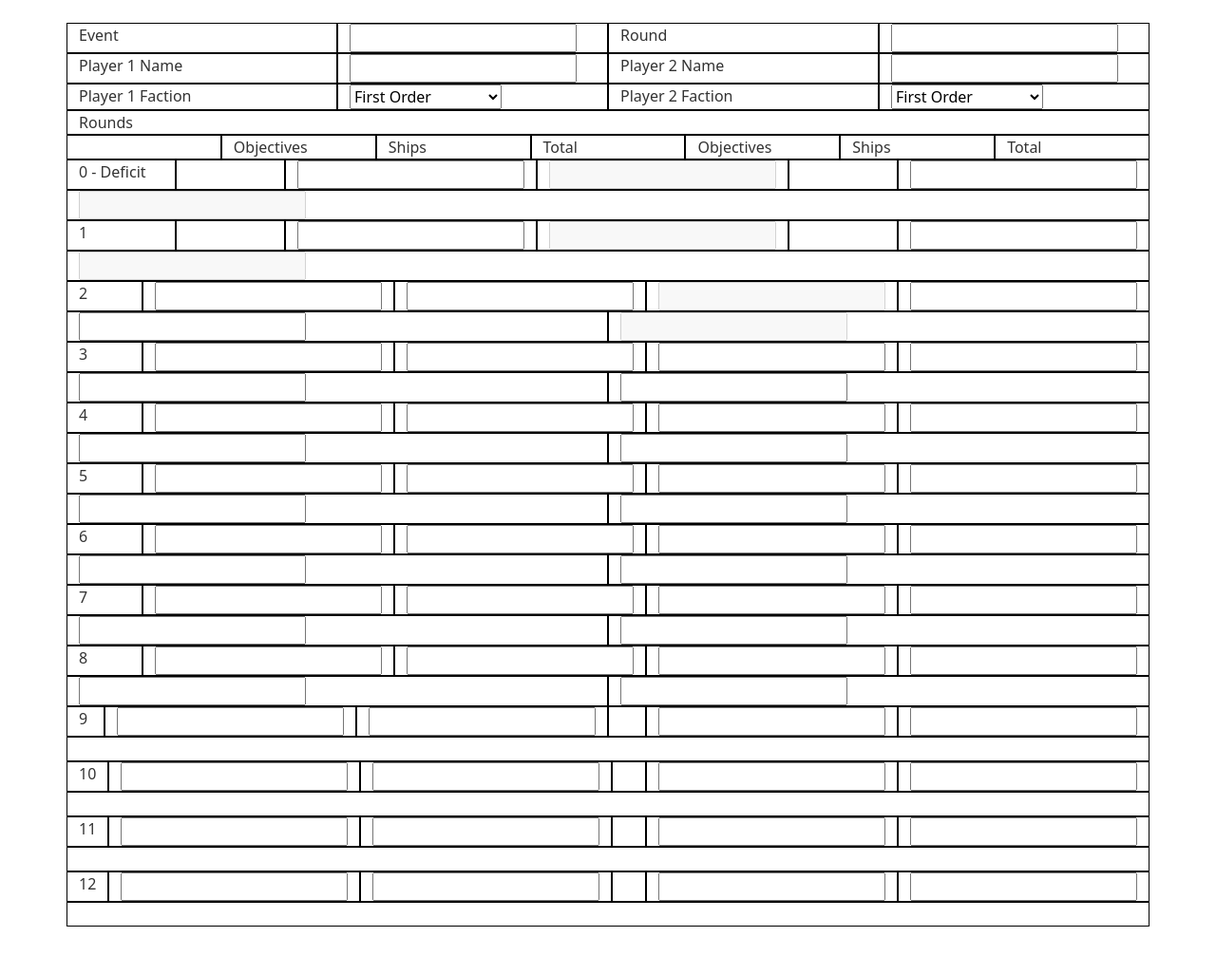
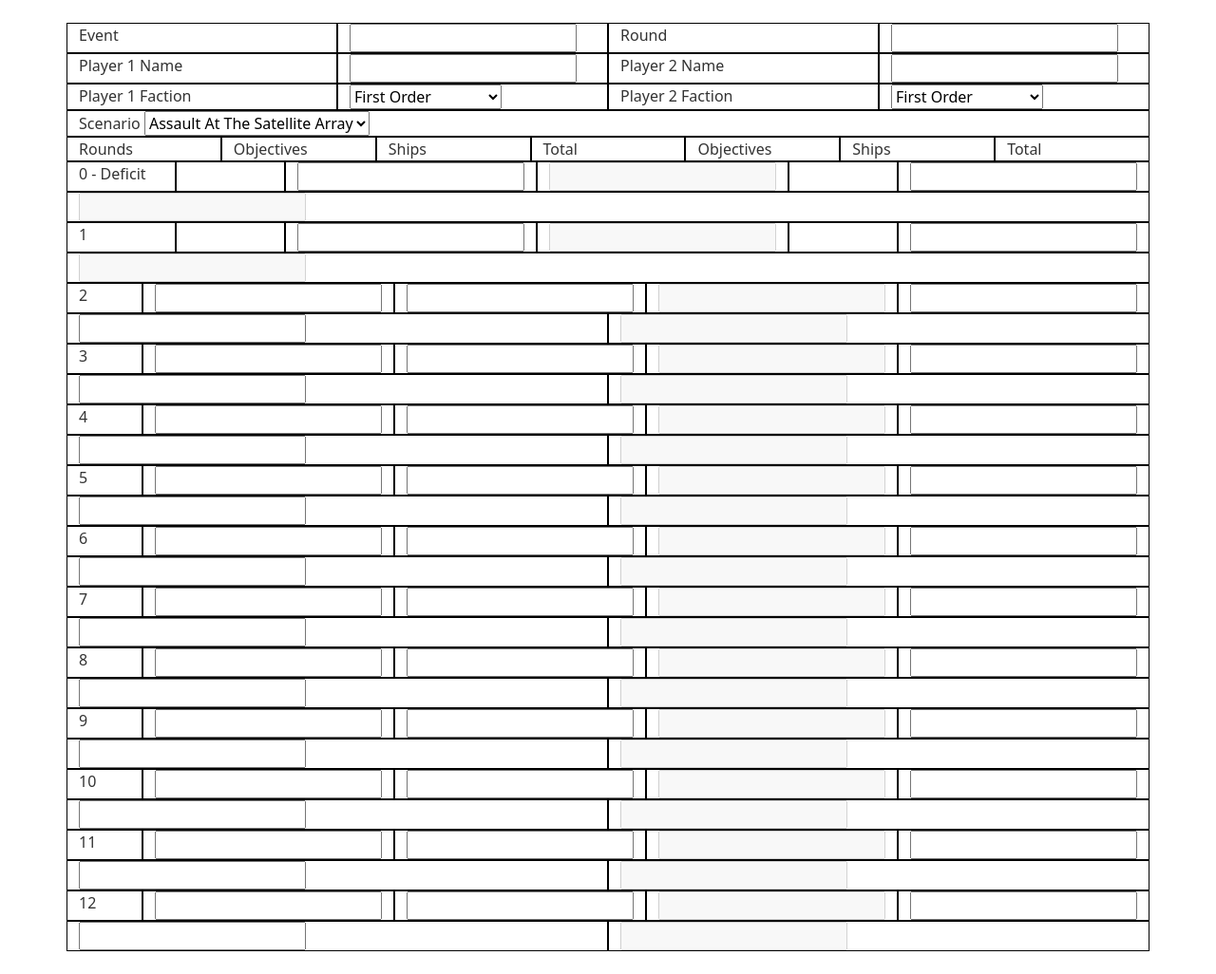
Before and after one commit to philpursglove/XWingScorecard, a website: page XWingScorecard/index.html in a window 1280 px wide. Shown: the whole page at 95% size. Before the commit the page ends 1000 px from the top, so only its background shows below. Drawn offline with Linux system fonts and the light colour scheme.

Commit message:
Add more fields

```diff
--- a/XWingScorecard/index.html
+++ b/XWingScorecard/index.html
@@ -6,7 +6,10 @@
     <link rel="stylesheet" href="css/styles.css">
     <title></title>
     <style>
-        .col { border: 1px solid black; }    </style>
+        .col {
+            border: 1px solid black;
+        }
+    </style>
 </head>
 <body>
     <div class="container">
@@ -50,10 +53,17 @@
 
         </div>
         <div class="row">
-            <div class="col">Rounds</div>
+            <div class="col">Scenario
+                <select id="ScenarioDropdown">
+                    <option>Assault At The Satellite Array</option>
+                    <option>Chance Engagement</option>
+                    <option>Salvage Mission</option>
+                    <option>Scramble The Transmissions</option>
+                </select>
+            </div>
         </div>
         <div class="row">
-            <div class="col"></div>
+            <div class="col">Rounds</div>
             <div class="col">Objectives</div>
             <div class="col">Ships</div>
             <div class="col">Total</div>
@@ -68,7 +78,7 @@
             <div class="col"><input type="number" class="form-control" id="player1Total0" readonly disabled="disabled" /></div>
             <div class="col"></div>
             <div class="col"><input type="number" id="player2Ships0" class="form-control" /></div>
-            <div class="col"><input type="number" class="form-control" id="player2Total0" readonly disabled="disabled"/></div>
+            <div class="col"><input type="number" class="form-control" id="player2Total0" readonly disabled="disabled" /></div>
         </div>
         <div class="row">
             <div class="col">1</div>
@@ -77,115 +87,116 @@
             <div class="col"><input type="number" class="form-control" id="player1Total1" readonly disabled="disabled" /></div>
             <div class="col">&nbsp;</div>
             <div class="col"><input type="number" id="player2Ships1" class="form-control" /></div>
-            <div class="col"><input type="number" class="form-control" id="player2Total1" readonly disabled="disabled"/></div>
+            <div class="col"><input type="number" class="form-control" id="player2Total1" readonly disabled="disabled" /></div>
         </div>
         <div class="row">
             <div class="col">2</div>
             <div class="col"><input type="number" id="player1Objectives2" class="form-control" /></div>
             <div class="col"><input type="number" id="player1Ships2" class="form-control" /></div>
-            <div class="col"><input type="number" class="form-control" id="player1Total2" readonly disabled="disabled"/></div>
+            <div class="col"><input type="number" class="form-control" id="player1Total2" readonly disabled="disabled" /></div>
             <div class="col"><input type="number" id="player2Objectives2" class="form-control" /></div>
             <div class="col"><input type="number" id="player2Ships2" class="form-control" /></div>
-            <div class="col"><input type="number" class="form-control" id="player2Total2" readonly disabled="disabled"/></div>
+            <div class="col"><input type="number" class="form-control" id="player2Total2" readonly disabled="disabled" /></div>
         </div>
         <div class="row">
             <div class="col">3</div>
             <div class="col"><input type="number" id="player1Objectives3" class="form-control" /></div>
             <div class="col"><input type="number" id="player1Ships3" class="form-control" /></div>
-            <div class="col"><input type="number" class="form-control" id="player1Total3" readonly /></div>
+            <div class="col"><input type="number" class="form-control" id="player1Total3" readonly disabled="disabled" /></div>
             <div class="col"><input type="number" id="player2Objectives3" class="form-control" /></div>
             <div class="col"><input type="number" id="player2Ships3" class="form-control" /></div>
-            <div class="col"><input type="number" class="form-control" id="player2Total3" readonly /></div>
+            <div class="col"><input type="number" class="form-control" id="player2Total3" readonly disabled="disabled" /></div>
         </div>
 
         <div class="row">
             <div class="col">4</div>
             <div class="col"><input type="number" id="player1Objectives4" class="form-control" /></div>
             <div class="col"><input type="number" id="player1Ships4" class="form-control" /></div>
-            <div class="col"><input type="number" class="form-control" id="player1Total4" readonly /></div>
+            <div class="col"><input type="number" class="form-control" id="player1Total4" readonly disabled="disabled" /></div>
             <div class="col"><input type="number" id="player2Objectives4" class="form-control" /></div>
             <div class="col"><input type="number" id="player2Ships4" class="form-control" /></div>
-            <div class="col"><input type="number" class="form-control" id="player2Total4" readonly /></div>
+            <div class="col"><input type="number" class="form-control" id="player2Total4" readonly disabled="disabled" /></div>
         </div>
 
         <div class="row">
             <div class="col">5</div>
             <div class="col"><input type="number" id="player1Objectives5" class="form-control" /></div>
             <div class="col"><input type="number" id="player1Ships5" class="form-control" /></div>
-            <div class="col"><input type="number" class="form-control" id="player1Total5" readonly /></div>
+            <div class="col"><input type="number" class="form-control" id="player1Total5" readonly disabled="disabled" /></div>
             <div class="col"><input type="number" id="player2Objectives5" class="form-control" /></div>
             <div class="col"><input type="number" id="player2Ships5" class="form-control" /></div>
-            <div class="col"><input type="number" class="form-control" id="player2Total5" readonly /></div>
+            <div class="col"><input type="number" class="form-control" id="player2Total5" readonly disabled="disabled" /></div>
         </div>
 
         <div class="row">
             <div class="col">6</div>
             <div class="col"><input type="number" id="player1Objectives6" class="form-control" /></div>
             <div class="col"><input type="number" id="player1Ships6" class="form-control" /></div>
-            <div class="col"><input type="number" class="form-control" id="player1Total6" readonly /></div>
+            <div class="col"><input type="number" class="form-control" id="player1Total6" readonly disabled="disabled" /></div>
             <div class="col"><input type="number" id="player2Objectives6" class="form-control" /></div>
             <div class="col"><input type="number" id="player2Ships6" class="form-control" /></div>
-            <div class="col"><input type="number" class="form-control" id="player2Total6" readonly /></div>
+            <div class="col"><input type="number" class="form-control" id="player2Total6" readonly disabled="disabled" /></div>
         </div>
 
         <div class="row">
             <div class="col">7</div>
             <div class="col"><input type="number" id="player1Objectives7" class="form-control" /></div>
             <div class="col"><input type="number" id="player1Ships7" class="form-control" /></div>
-            <div class="col"><input type="number" class="form-control" id="player1Total7" readonly /></div>
+            <div class="col"><input type="number" class="form-control" id="player1Total7" readonly disabled="disabled" /></div>
             <div class="col"><input type="number" id="player2Objectives7" class="form-control" /></div>
             <div class="col"><input type="number" id="player2Ships7" class="form-control" /></div>
-            <div class="col"><input type="number" class="form-control" id="player2Total7" readonly /></div>
+            <div class="col"><input type="number" class="form-control" id="player2Total7" readonly disabled="disabled" /></div>
         </div>
 
         <div class="row">
             <div class="col">8</div>
             <div class="col"><input type="number" id="player1Objectives8" class="form-control" /></div>
             <div class="col"><input type="number" id="player1Ships8" class="form-control" /></div>
-            <div class="col"><input type="number" class="form-control" id="player1Total8" readonly /></div>
+            <div class="col"><input type="number" class="form-control" id="player1Total8" readonly disabled="disabled" /></div>
             <div class="col"><input type="number" id="player2Objectives8" class="form-control" /></div>
             <div class="col"><input type="number" id="player2Ships8" class="form-control" /></div>
-            <div class="col"><input type="number" class="form-control" id="player2Total8" readonly /></div>
+            <div class="col"><input type="number" class="form-control" id="player2Total8" readonly disabled="disabled" /></div>
         </div>
 
         <div class="row">
             <div class="col">9</div>
             <div class="col"><input type="number" id="player1Objectives9" class="form-control" /></div>
             <div class="col"><input type="number" id="player1Ships9" class="form-control" /></div>
-            <div class="col">&nbsp;</div>
+            <div class="col"><input type="number" class="form-control" id="player1Total9" readonly disabled="disabled" /></div>
             <div class="col"><input type="number" id="player2Objectives9" class="form-control" /></div>
             <div class="col"><input type="number" id="player2Ships9" class="form-control" /></div>
-            <div class="col">&nbsp;</div>
+            <div class="col"><input type="number" class="form-control" id="player2Total9" readonly disabled="disabled" /></div>
+
         </div>
 
         <div class="row">
             <div class="col">10</div>
             <div class="col"><input type="number" id="player1Objectives10" class="form-control" /></div>
             <div class="col"><input type="number" id="player1Ships10" class="form-control" /></div>
-            <div class="col">&nbsp;</div>
+            <div class="col"><input type="number" class="form-control" id="player1Total10" readonly disabled="disabled" /></div>
             <div class="col"><input type="number" id="player2Objectives10" class="form-control" /></div>
             <div class="col"><input type="number" id="player2Ships10" class="form-control" /></div>
-            <div class="col">&nbsp;</div>
+            <div class="col"><input type="number" class="form-control" id="player2Total10" readonly disabled="disabled" /></div>
         </div>
 
         <div class="row">
             <div class="col">11</div>
             <div class="col"><input type="number" id="player1Objectives11" class="form-control" /></div>
             <div class="col"><input type="number" id="player1Ships11" class="form-control" /></div>
-            <div class="col">&nbsp;</div>
+            <div class="col"><input type="number" class="form-control" id="player1Total11" readonly disabled="disabled" /></div>
             <div class="col"><input type="number" id="player2Objectives11" class="form-control" /></div>
             <div class="col"><input type="number" id="player2Ships11" class="form-control" /></div>
-            <div class="col">&nbsp;</div>
+            <div class="col"><input type="number" class="form-control" id="player2Total11" readonly disabled="disabled" /></div>
         </div>
 
         <div class="row">
             <div class="col">12</div>
             <div class="col"><input type="number" id="player1Objectives12" class="form-control" /></div>
             <div class="col"><input type="number" id="player1Ships12" class="form-control" /></div>
-            <div class="col">&nbsp;</div>
+            <div class="col"><input type="number" class="form-control" id="player1Total12" readonly disabled="disabled" /></div>
             <div class="col"><input type="number" id="player2Objectives12" class="form-control" /></div>
             <div class="col"><input type="number" id="player2Ships12" class="form-control" /></div>
-            <div class="col">&nbsp;</div>
+            <div class="col"><input type="number" class="form-control" id="player2Total12" readonly disabled="disabled" /></div>
         </div>
 
 
```
